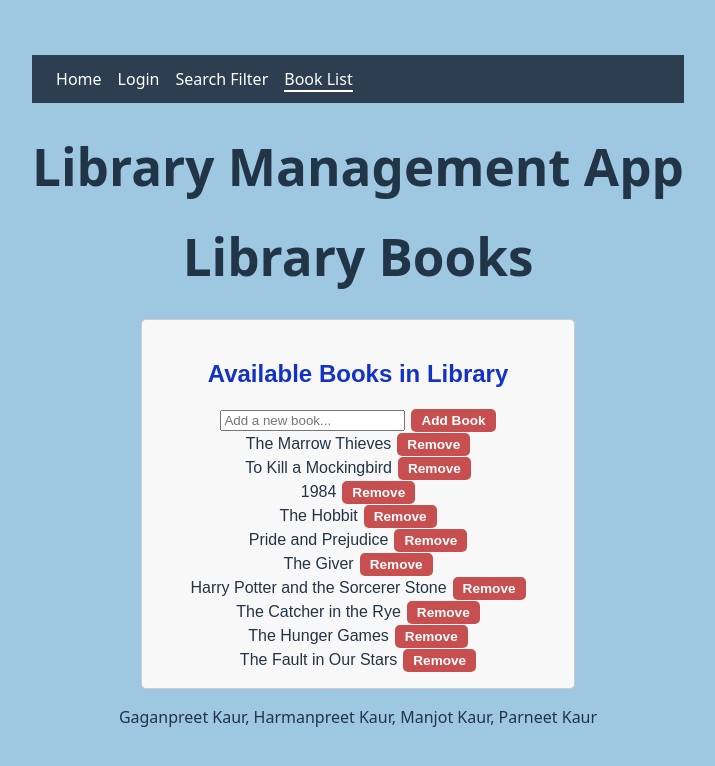
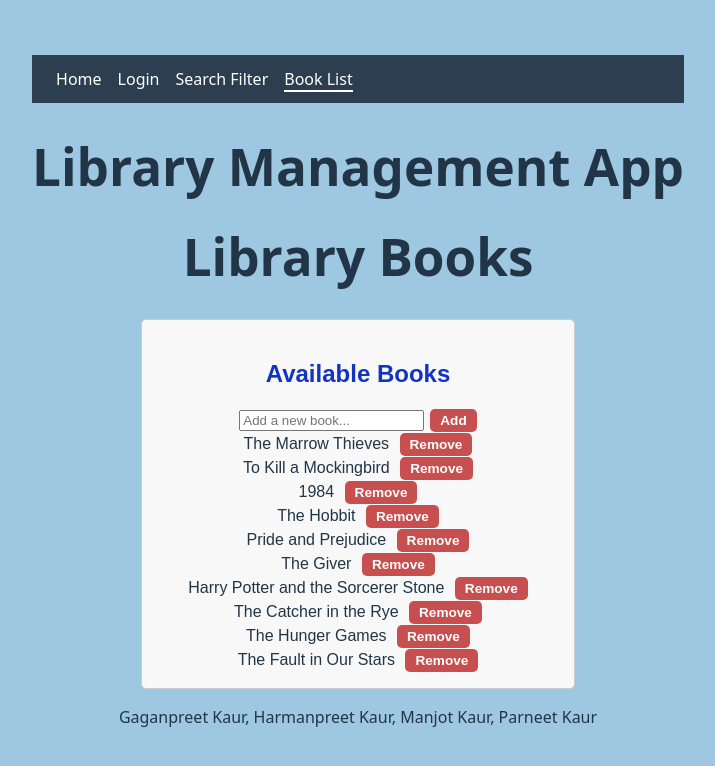
Before and after one commit to Gaganpreet-rrc/Full_Stack_Project_Sprint_01_New, a React (Vite) app in the folder sprint-01/: page /booklist in a window 1280 px wide. Shown: the top 766 px of the page, without its empty margins (282-997 px from the left). Built offline with nearby package versions, Linux system fonts and the light colour scheme.

Commit message:
Added hooks and context to show share state between components.

```diff
--- a/sprint-01/src/App.tsx
+++ b/sprint-01/src/App.tsx
@@ -7,44 +7,27 @@ import Login from "./Components/login/login";
 import BookListPage from "./Components/pages/BookListPage";
 import SearchFilterPage from "./Components/pages/SearchFilterPage";
 import LibraryTipsPage from "./Components/LibraryTips/LibraryTips";
-import { bookListRepo } from "./repositories/bookListRepo";
-import type { Book } from "../src/types/Book";
+import {LibraryProvider} from "./context/LibraryContext";
 
 function App() {
-  // Shared state for books
-const [books, setBooks] = useState<Book[]>(bookListRepo.getAll());
   // Shared state for search filter
   const [search, setSearch] = useState("");
-
   // Shared state for users
   const [users, setUsers] = useState<string[]>([]);
 
 return (
     <BrowserRouter>
+      <LibraryProvider>
         <Routes>
           <Route path="/" element={<Layout />}>
-          {/* Home page */}
-          <Route index element={<Home books={books} setBooks={setBooks} />} />
-
-          {/* Login page */}
+            <Route index element={<Home />} />
+            <Route path="booklist" element={<BookListPage search={search} />} />
+            <Route path="searchfilter" element={<SearchFilterPage search={search} setSearch={setSearch} />} />
+            <Route path="library-tips" element={<LibraryTipsPage />} />
             <Route path="login" element={<Login users={users} setUsers={setUsers} />} />
-
-          {/* Book list page */}
-          <Route
-            path="booklist"
-            element={<BookListPage books={books} setBooks={setBooks} search={search} />}
-          />
-
-          {/* Search/filter page */}
-          <Route
-            path="searchfilter"
-            element={<SearchFilterPage search={search} setSearch={setSearch} />}
-          />
-
-          {/* Library tips page */}
-          <Route path="library-tips" element={<LibraryTipsPage />} />
           </Route>
         </Routes>
+      </LibraryProvider>
     </BrowserRouter>
   );
 }
--- a/sprint-01/src/Components/pages/BookListPage.tsx
+++ b/sprint-01/src/Components/pages/BookListPage.tsx
@@ -1,24 +1,23 @@
-import type { Book } from "../../types/Book";
-import React from "react";
-import BookList from "../BookList/bookList";
+import { useLibraryContext } from "../../context/LibraryContext";
+import { BookList } from "../BookList/bookList";
 
-type BookListPageProps = {
-  books: Book[];
-  setBooks: React.Dispatch<React.SetStateAction<Book[]>>;
-  search: string;
-};
+type Props = { search: string };
 
-const BookListPage = ({ books, setBooks, search }: BookListPageProps) => {
-  const filteredBooks = books.filter((book) =>
+export default function BookListPage({ search }: Props) {
+  const { books, addBook, removeBook } = useLibraryContext();
+
+  const filteredBooks = books.filter(book =>
     book.title.toLowerCase().includes(search.toLowerCase())
   );
 
   return (
     <div>
       <h1>Library Books</h1>
-      <BookList books={filteredBooks} setBooks={setBooks} />
+      <BookList
+        books={filteredBooks}
+        addBook={addBook}
+        removeBook={removeBook}
+      />
     </div>
   );
-};
-
-export default BookListPage;
+}
--- a/sprint-01/src/Components/pages/Home.tsx
+++ b/sprint-01/src/Components/pages/Home.tsx
@@ -1,45 +1,30 @@
 import { useState } from "react";
-import type { Book } from "./../../types/Book";
+import { useLibraryContext } from "../../context/LibraryContext";
 
-type HomeProps = {
-  books: Book[];
-  setBooks: React.Dispatch<React.SetStateAction<Book[]>>;
-};
-
-export function Home({ books, setBooks }: HomeProps) {
+export function Home() {
   const [newBook, setNewBook] = useState("");
+  const { books, addBook } = useLibraryContext();
 
   return (
     <div>
       <h2>Welcome to the Library</h2>
       <p>Total books: {books.length}</p>
 
-      <div>
       <input
-          type="text"
-          placeholder="Enter book name.."
         value={newBook}
         onChange={(e) => setNewBook(e.target.value)}
+        placeholder="Add book"
       />
       <button
         onClick={() => {
-    if (newBook.trim() !== "") {
-      setBooks([
-        ...books,
-        {
-          id: Date.now(),
-          title: newBook.trim(),
-          author: "Unknown",
-          available: true
-        }
-      ]);
+          if (newBook.trim()) {
+            addBook(newBook.trim());
             setNewBook("");
           }
         }}
       >
-  Add Book
+        Add
       </button>
-      </div>
     </div>
   );
 }
--- a/sprint-01/src/components/BookList/bookList.tsx
+++ b/sprint-01/src/components/BookList/bookList.tsx
@@ -1,52 +1,41 @@
-import React, { useState } from "react";
-import "./bookList.css";
-import { bookListRepo } from "../../repositories/bookListRepo";
+import { useState } from "react";
+import "../BookList/bookList.css";
 import type { Book } from "../../types/Book";
 
-type BookListProps = {
+type Props = {
   books: Book[];
-  setBooks: React.Dispatch<React.SetStateAction<Book[]>>;
+  addBook: (title: string) => void;
+  removeBook: (id: number) => void;
 };
 
-const BookList = ({ books, setBooks }: BookListProps) => {
+export const BookList = ({ books, addBook, removeBook }: Props) => {
   const [newBook, setNewBook] = useState("");
 
-  const addBook = () => {
+  const handleAdd = () => {
     if (newBook.trim() !== "") {
-      bookListRepo.add({
-        title: newBook.trim(),
-        author: "Unknown",
-        available: true
-      });
-
-      setBooks(bookListRepo.getAll());
+      addBook(newBook.trim());
       setNewBook("");
     }
   };
 
-  const removeBook = (id: number) => {
-    bookListRepo.remove(id);
-    setBooks(bookListRepo.getAll());
-  };
-
   return (
     <section className="book-list">
-      <h2>Available Books in Library</h2>
+      <h2>Available Books</h2>
 
-      <div className="add-book">
+      <div>
         <input
           type="text"
           placeholder="Add a new book..."
           value={newBook}
           onChange={(e) => setNewBook(e.target.value)}
         />
-        <button onClick={addBook}>Add Book</button>
+        <button onClick={handleAdd}>Add</button>
       </div>
 
-      <div className="books">
+      <div>
         {books.map((book) => (
-          <div key={book.id} className="book-item">
-            {book.title}
+          <div key={book.id}>
+            {book.title}{" "}
             <button onClick={() => removeBook(book.id)}>Remove</button>
           </div>
         ))}
@@ -54,5 +43,3 @@ const BookList = ({ books, setBooks }: BookListProps) => {
     </section>
   );
 };
-
-export default BookList;
--- /dev/null
+++ b/sprint-01/src/context/LibraryContext.tsx
@@ -0,0 +1,23 @@
+import React, { createContext, useContext } from "react";
+import { useBooks } from "../hooks/useBooks";
+
+type LibraryContextType = ReturnType<typeof useBooks>;
+
+const LibraryContext = createContext<LibraryContextType | undefined>(undefined);
+
+export const LibraryProvider: React.FC<{ children: React.ReactNode }> = ({ children }) => {
+  const booksHook = useBooks();
+  return (
+    <LibraryContext.Provider value={booksHook}>
+      {children}
+    </LibraryContext.Provider>
+  );
+};
+
+export const useLibraryContext = () => {
+  const context = useContext(LibraryContext);
+  if (!context) {
+    throw new Error("useLibraryContext must be used within LibraryProvider");
+  }
+  return context;
+};
--- /dev/null
+++ b/sprint-01/src/hooks/useBooks.ts
@@ -0,0 +1,22 @@
+import { useState } from "react";
+import { bookListRepo } from "../repositories/bookListRepo";
+
+export function useBooks() {
+  const [books, setBooks] = useState(bookListRepo.getAll());
+
+  const addBook = (title: string) => {
+    bookListRepo.add({
+      title,
+      author: "Unknown",
+      available: true
+    });
+    setBooks(bookListRepo.getAll());
+  };
+
+  const removeBook = (id: number) => {
+    bookListRepo.remove(id);
+    setBooks(bookListRepo.getAll());
+  };
+
+  return { books, addBook, removeBook };
+}
```
Lines whose indentation alone changed are shown as unchanged.
